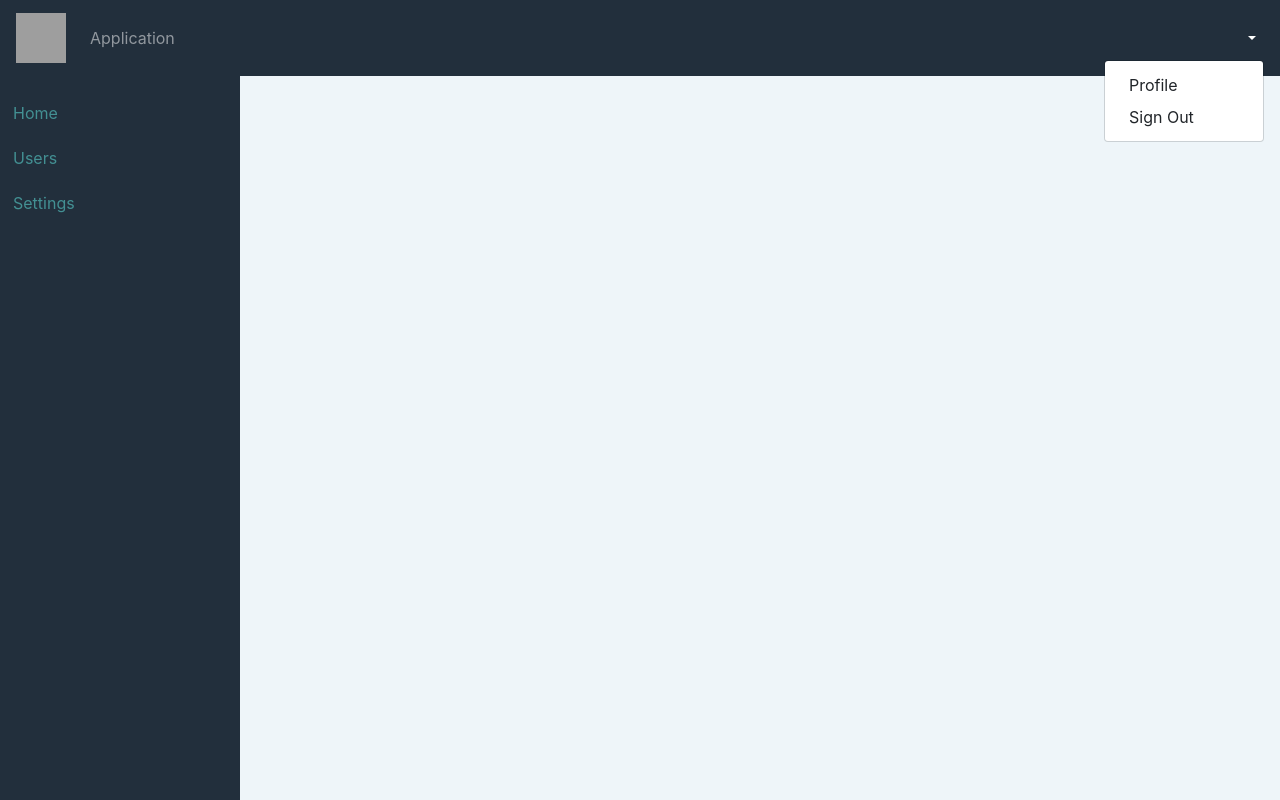
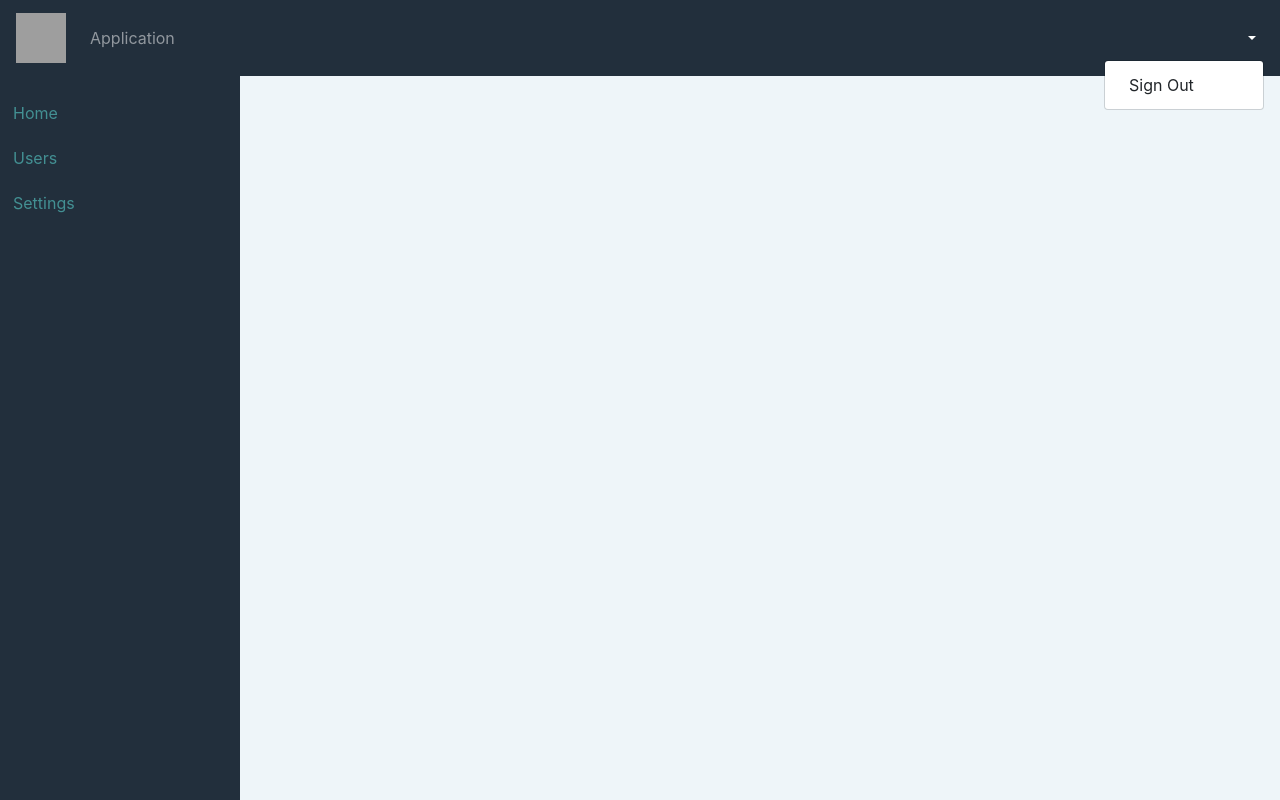
Before and after one commit to Cardinelli/intranet-app, a Vue app: page /home in a window 1280 px wide. Both pictures are taken after a click on the button 1249 px from the left and 38 px from the top of the page. Built offline with nearby package versions, Linux system fonts and the light colour scheme; no server answers; grey boxes are pictures that could not be loaded.

Commit message:
Add signOut method.

```diff
--- a/src/core/components/layout/DefaultLayout/Navbar.vue
+++ b/src/core/components/layout/DefaultLayout/Navbar.vue
@@ -23,8 +23,7 @@
             <template v-slot:button-content v-if="currentUser">
               <em>{{currentUser.email}}</em>
             </template>
-            <b-dropdown-item href="#">Profile</b-dropdown-item>
-            <b-dropdown-item href="#">Sign Out</b-dropdown-item>
+            <b-dropdown-item @click="signOut()">Sign Out</b-dropdown-item>
           </b-nav-item-dropdown>
         </b-navbar-nav>
       </b-collapse>
@@ -45,6 +44,7 @@
 </template>
 
 <script>
+  import * as firebase from 'firebase'
   import {createNamespacedHelpers} from 'vuex'
 
   const {mapState} = createNamespacedHelpers('global');
@@ -55,6 +55,14 @@
       ...mapState({
         currentUser: state => state.currentUser,
       })
+    },
+    methods: {
+      signOut() {
+        firebase.auth().signOut()
+        .then(() => {
+          this.$router.push('/login')
+        })
+      }
     }
   }
 </script>
```
